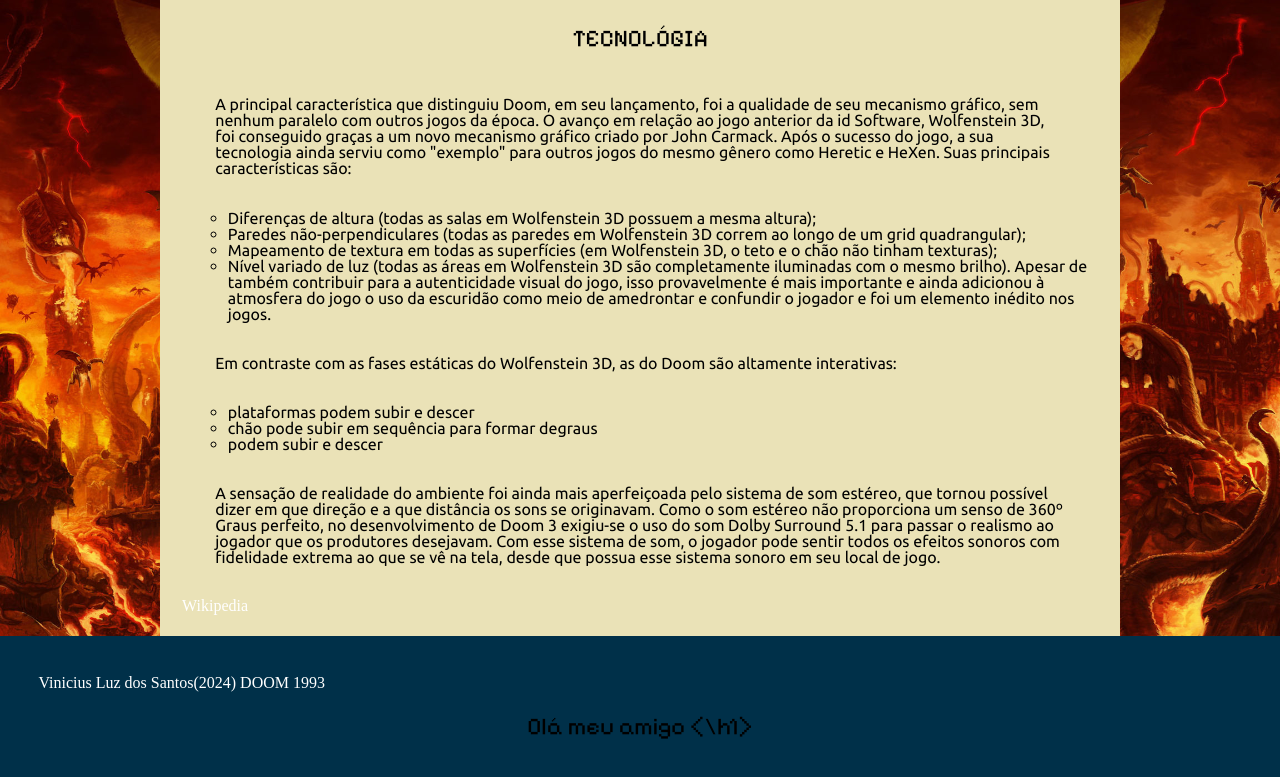
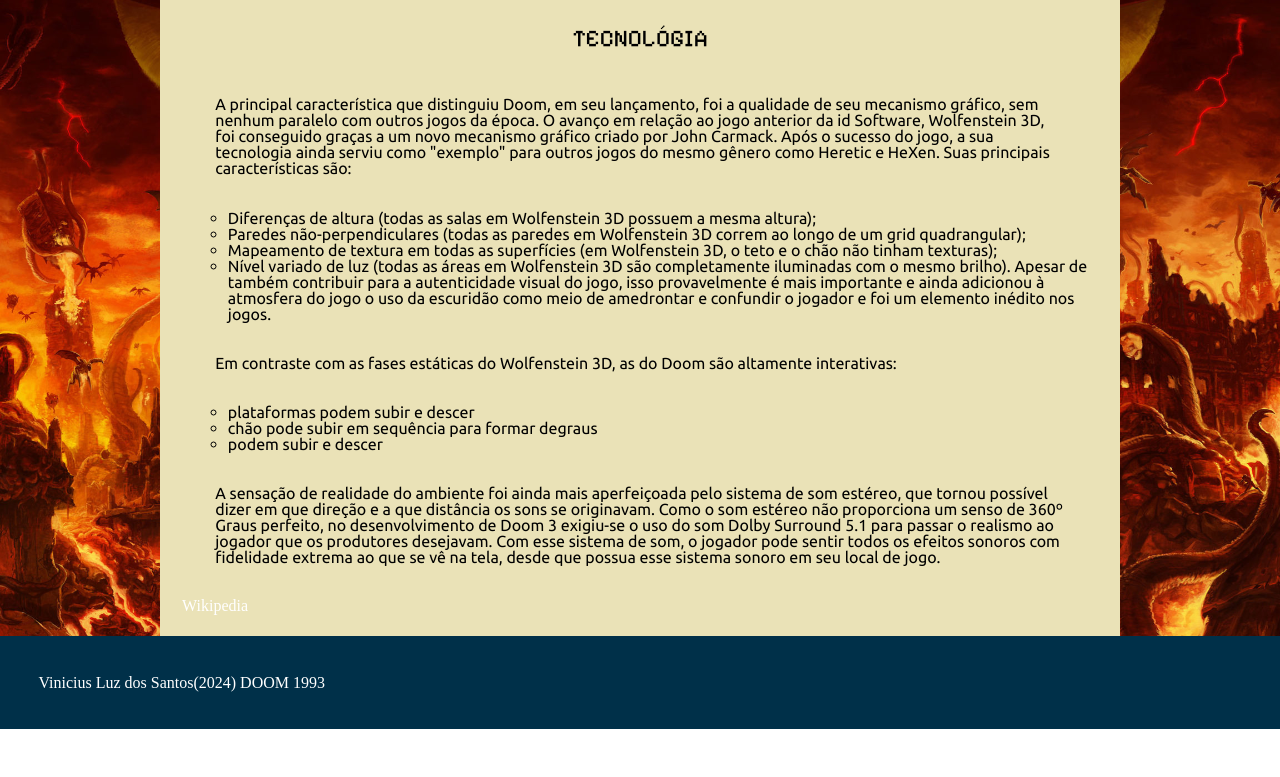
Before and after one commit to wViniciusLuzw/meuprimeirosite, a plain HTML site: page index.html in a window 1280 px wide. Shown: the part 3264-4041 px from the top of the page. After the commit the page ends 3993 px from the top, so only its background shows below. Drawn offline with Linux system fonts and the light colour scheme; a web font is replaced by a local one.

Commit message:
Atualizar o index.html

```diff
--- a/index.html
+++ b/index.html
@@ -207,7 +207,6 @@
 
     <footer>
             <h3 class="fund_pre">Vinicius Luz dos Santos(2024) DOOM 1993 </h3>
-            <h1>Olá meu amigo <\h1>
     </footer>
 
 </body>
```
